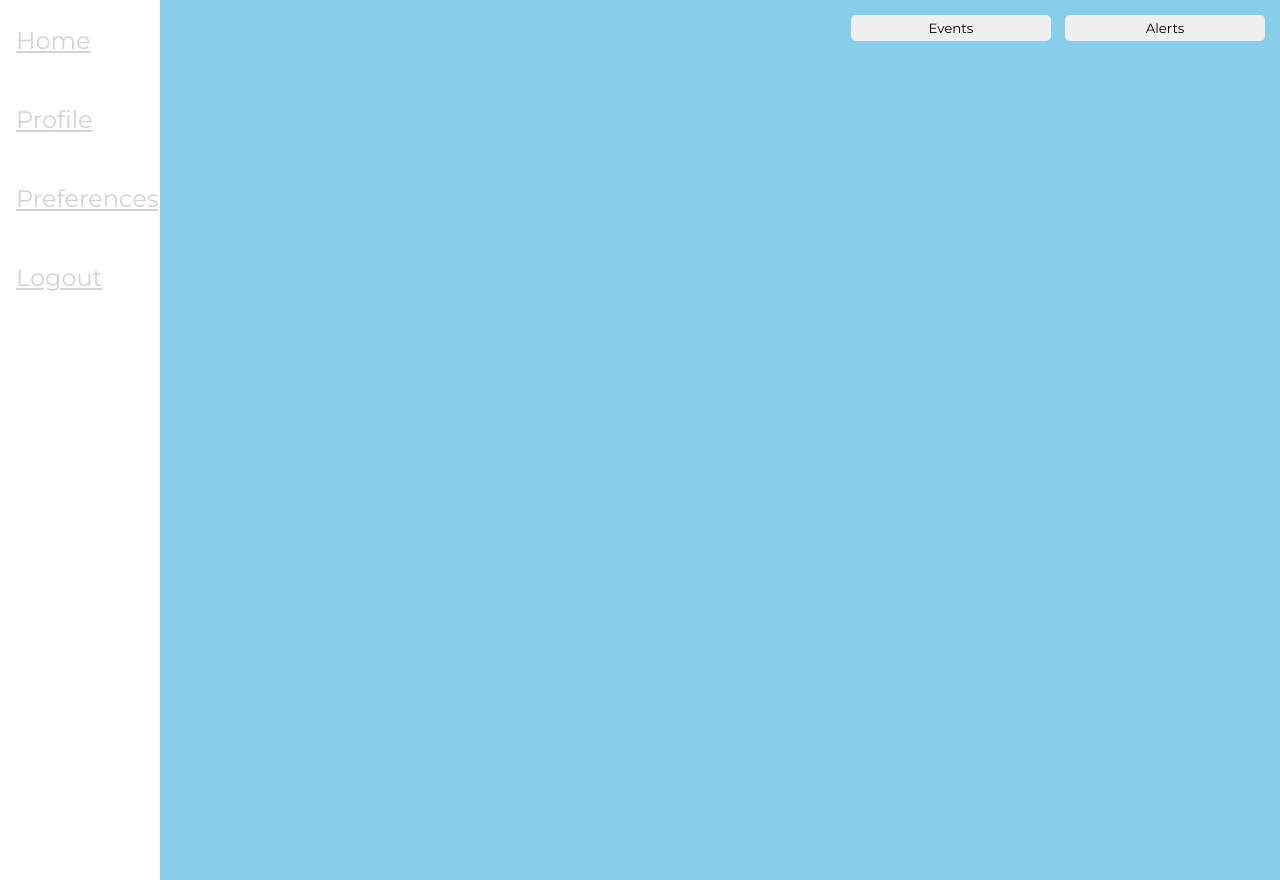
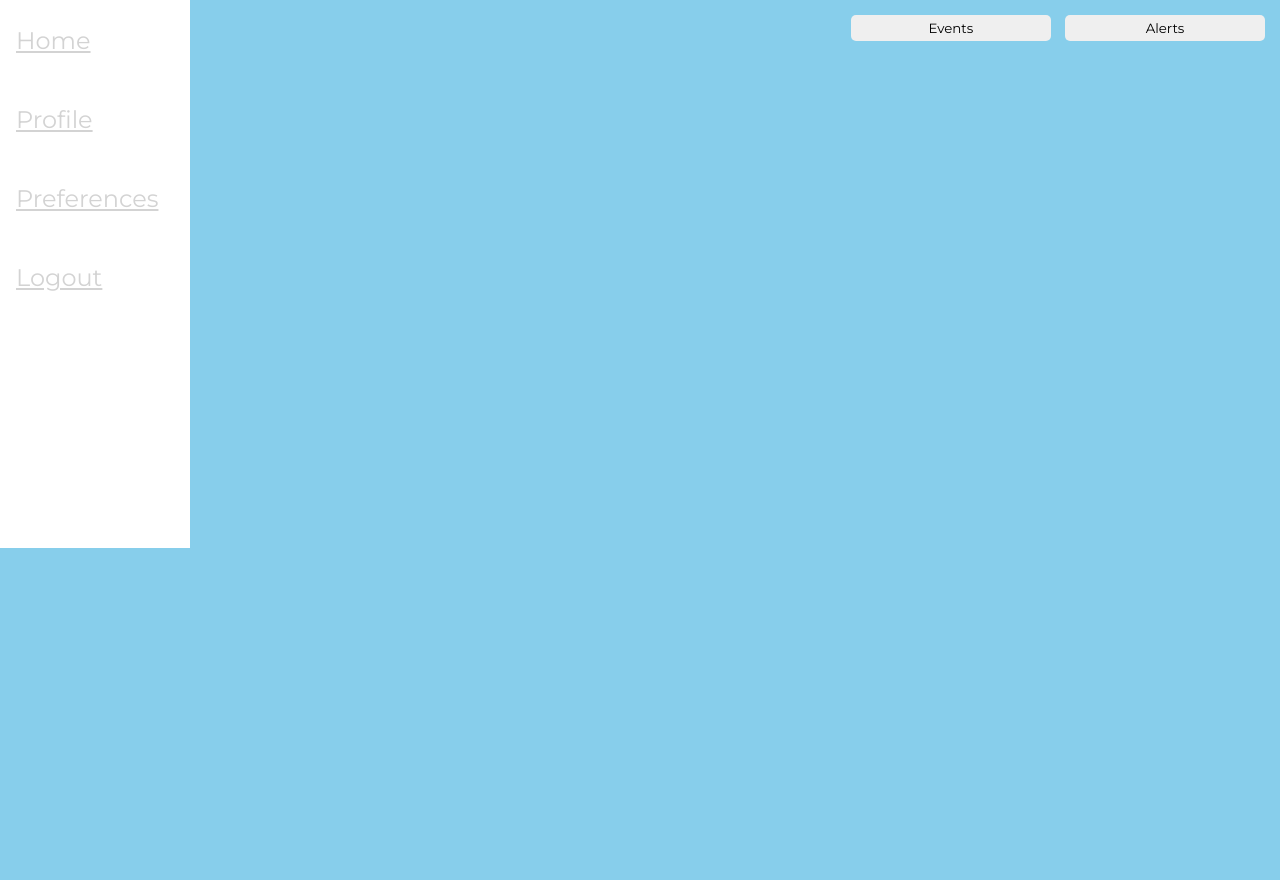
Before and after one commit to daniel-t-mabaso/inform, a PHP site: page / in a window 1280 px wide. Run offline with PHP 8.4, Linux system fonts and the light colour scheme; the visitor is signed in with stand-in values (Sample User, id 1).

Commit message:
minor changes to home

```diff
--- a/assets/css/components.css
+++ b/assets/css/components.css
@@ -82,8 +82,8 @@
 }
 
 .sideMenu{
-    height:100%;
-    width: 160px;
+    height: 60%;
+    width: 190px;
     position: fixed;
     z-index:1;
     top:0;
@@ -107,7 +107,7 @@
 }
 
 .bodyHome{
-    margin-left: 40%;
+    margin-left: 160px;
     padding: 0px 10px;
     background-color: skyblue;
 }
--- a/index.php
+++ b/index.php
@@ -36,6 +36,7 @@ if($_SESSION['auth']!= true){
     <div class="bodyHome">
         <form method="post" action="" name="choice" class="right-txt vertical-padding-10">
             <input class="button" type="submit" value="Events" name="events" />
+
             <input class="button" type="submit" value="Alerts" name="alerts" />
         </form>
     </div>
```
